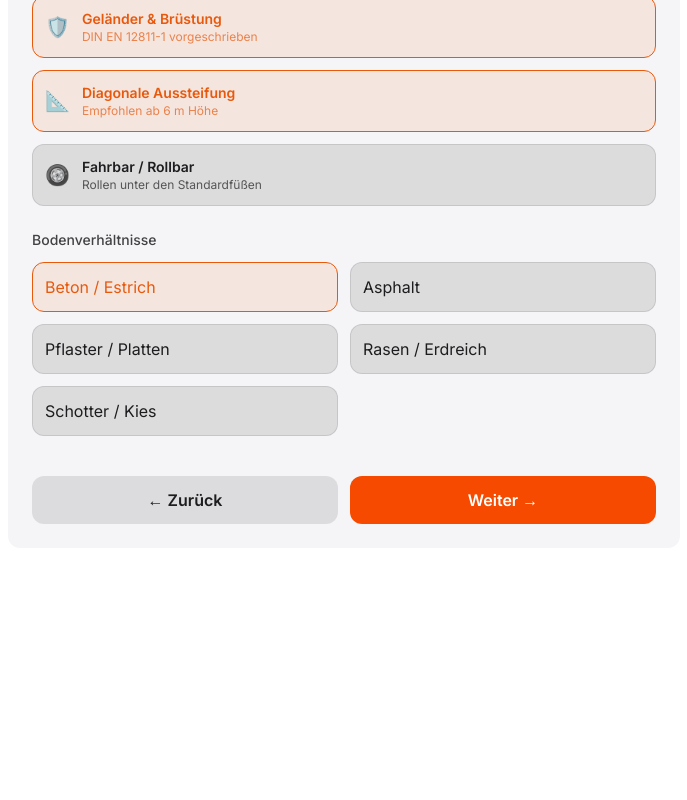
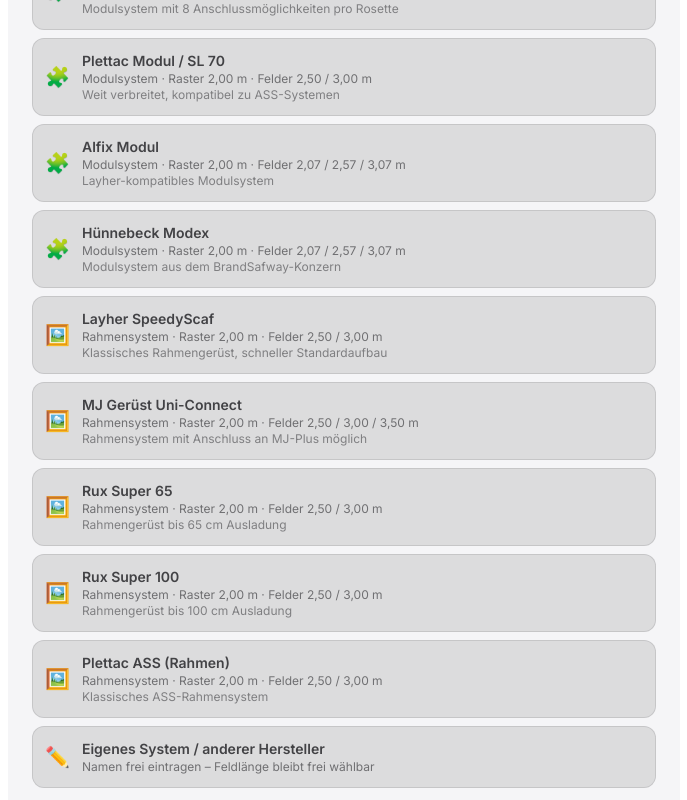
Before and after one commit to A-I-Integration/scaffold-os, a Next.js app: page /aufmass/schritt3 in a window 1280 px wide. Shown: the part 1000-1800 px from the top of the page, without its empty margins (296-983 px from the left). Before the commit the page ends 1572 px from the top, so only its background shows below. Built offline with nearby package versions, Linux system fonts and the light colour scheme; no server answers.

Commit message:
Hersteller-/Gerüstsystem-Auswahl im Aufmaß (Layher, MJ, Plettac u. a.)

```diff
--- a/app/aufmass/schritt3/page.tsx
+++ b/app/aufmass/schritt3/page.tsx
@@ -2,6 +2,7 @@
 
 import { useState, useEffect } from 'react';
 import { useRouter } from 'next/navigation';
+import { GERUEST_SYSTEME, CUSTOM_SYSTEM_ID, findeSystem } from '@/lib/calculations/geruest-systeme';
 
 export default function Schritt3Page() {
   const router = useRouter();
@@ -9,6 +10,8 @@
 
   const [form, setForm] = useState({
     geruesttyp: '',
+    system: '',          // Gerüstsystem-ID aus geruest-systeme.ts ('' = hersteller-neutral, 'custom' = eigenes)
+    customSystem: '',    // Freitext bei system === 'custom'
     feldlange: '3.0',
     belag: 'holz',
     gelander: true,
@@ -102,16 +105,82 @@
           </div>
 
           <div>
+            <label className="block text-sm font-medium mb-1 text-[#424245]">Gerüstsystem / Hersteller (optional)</label>
+            <p className="text-xs text-[#86868b] mb-3">Leer lassen = hersteller-neutral rechnen. Bei Auswahl werden Feldlänge & Bauteil-Bezeichnungen ans System angepasst.</p>
+            <div className="grid grid-cols-1 gap-2">
+              {GERUEST_SYSTEME.map(s => (
+                <button
+                  key={s.id}
+                  onClick={() => setForm({
+                    ...form,
+                    system: form.system === s.id ? '' : s.id,
+                    customSystem: form.system === s.id ? form.customSystem : '',
+                    // Standard-Feldlänge des Systems vorschlagen
+                    feldlange: form.system === s.id ? form.feldlange : String(s.standardFeldlangeM),
+                  })}
+                  className={`p-3 rounded-xl border text-left transition flex items-center gap-3 ${
+                    form.system === s.id
+                      ? 'bg-[#e8590c]/10 border-[#e8590c] text-[#e8590c]'
+                      : 'bg-black/10 border-black/10 text-[#424245] hover:border-black/20'
+                  }`}
+                >
+                  <span className="text-xl">{s.bauart === 'modul' ? '🧩' : '🖼️'}</span>
+                  <div className="flex-1">
+                    <div className="font-semibold text-sm">{s.hersteller} {s.systemName}</div>
+                    <div className="text-xs opacity-70">
+                      {s.bauart === 'modul' ? 'Modulsystem' : 'Rahmensystem'} · Raster {s.rasterHoeheM.toFixed(2).replace('.', ',')} m · Felder {s.feldlangenM.map(f => f.toFixed(2).replace('.', ',')).join(' / ')} m
+                    </div>
+                    <div className="text-xs opacity-60">{s.hinweis}</div>
+                  </div>
+                </button>
+              ))}
+              <button
+                onClick={() => setForm({ ...form, system: form.system === CUSTOM_SYSTEM_ID ? '' : CUSTOM_SYSTEM_ID })}
+                className={`p-3 rounded-xl border text-left transition flex items-center gap-3 ${
+                  form.system === CUSTOM_SYSTEM_ID
+                    ? 'bg-[#e8590c]/10 border-[#e8590c] text-[#e8590c]'
+                    : 'bg-black/10 border-black/10 text-[#424245] hover:border-black/20'
+                }`}
+              >
+                <span className="text-xl">✏️</span>
+                <div className="flex-1">
+                  <div className="font-semibold text-sm">Eigenes System / anderer Hersteller</div>
+                  <div className="text-xs opacity-70">Namen frei eintragen – Feldlänge bleibt frei wählbar</div>
+                </div>
+              </button>
+              {form.system === CUSTOM_SYSTEM_ID && (
+                <input
+                  type="text"
+                  value={form.customSystem}
+                  onChange={(e) => setForm({ ...form, customSystem: e.target.value })}
+                  placeholder="z. B. Altrad, Betco, Gebrauchtes Misch-System …"
+                  className="w-full bg-black/10 border border-black/10 rounded-xl px-4 py-2 text-[#1d1d1f]"
+                />
+              )}
+            </div>
+          </div>
+
+          <div>
             <label className="block text-sm font-medium mb-2 text-[#424245]">Standard-Feldlänge (m)</label>
             <select
               value={form.feldlange}
               onChange={(e) => setForm({...form, feldlange: e.target.value})}
               className="w-full bg-black/10 border border-black/10 rounded-xl px-4 py-2 text-[#1d1d1f]"
             >
-              <option value="2.5">2,50 m</option>
-              <option value="3.0">3,00 m (Standard)</option>
-              <option value="3.5">3,50 m</option>
-              <option value="2.0">2,00 m</option>
+              {(() => {
+                const sys = findeSystem(form.system);
+                const basis = sys ? sys.feldlangenM : [2.0, 2.5, 3.0, 3.5];
+                const werte = [...new Set([...basis.map(String), form.feldlange])].sort((a, b) => parseFloat(a) - parseFloat(b));
+                return werte.map((w) => {
+                  const n = parseFloat(w);
+                  const std = sys && n === sys.standardFeldlangeM;
+                  return (
+                    <option key={w} value={w}>
+                      {n.toFixed(2).replace('.', ',')} m{std ? ' (System-Standard)' : !sys && n === 3.0 ? ' (Standard)' : ''}
+                    </option>
+                  );
+                });
+              })()}
             </select>
           </div>
 
--- /dev/null
+++ b/lib/calculations/geruest-systeme.ts
@@ -0,0 +1,174 @@
+// ============================================================
+// lib/calculations/geruest-systeme.ts
+// SCAFFOLD OS – Gerüstsysteme / Hersteller-Datenbank
+// ============================================================
+// Voreingestellte Systeme der gängigen Hersteller mit ihren
+// echten Systemmaßen (Rasterhöhe, Standard-Feldlängen,
+// Rahmenbreiten). Der Kunde kann zusätzlich ein eigenes
+// System frei eintragen ("custom").
+//
+// Hinweis zu Maßen: Modulsysteme arbeiten fast alle mit einem
+// 2,00-m-Höhenraster; Rahmensysteme (SpeedyScaf, Super 65/100,
+// Uni-Connect) ebenfalls 2,00 m. Feldlängen sind die
+// jeweiligen Standard-Belagslängen.
+// ============================================================
+
+export type SystemBauart = 'modul' | 'rahmen' | 'custom';
+
+export interface GeruestSystem {
+  id: string;
+  hersteller: string;          // z. B. "Layher"
+  systemName: string;          // z. B. "Allround (Stahl)"
+  bauart: SystemBauart;
+  rasterHoeheM: number;        // Höhenraster (i. d. R. 2,00 m)
+  feldlangenM: number[];       // verfügbare Standard-Feldlängen
+  standardFeldlangeM: number;  // empfohlene Standard-Feldlänge
+  rahmenBreitenM: number[];    // Gerüstbreiten (0,73 / 1,09 / 1,40)
+  hinweis: string;             // Kurzinfo für die Auswahl
+}
+
+export const GERUEST_SYSTEME: GeruestSystem[] = [
+  // ─── Modulsysteme ───
+  {
+    id: 'layher-allround',
+    hersteller: 'Layher',
+    systemName: 'Allround (Stahl)',
+    bauart: 'modul',
+    rasterHoeheM: 2.0,
+    feldlangenM: [2.07, 2.57, 3.07],
+    standardFeldlangeM: 2.57,
+    rahmenBreitenM: [0.73, 1.09],
+    hinweis: 'Marktführer-Modulsystem, keilbolzenloses Aufsteckprinzip',
+  },
+  {
+    id: 'layher-allround-alu',
+    hersteller: 'Layher',
+    systemName: 'Allround Alu',
+    bauart: 'modul',
+    rasterHoeheM: 2.0,
+    feldlangenM: [2.07, 2.57, 3.07],
+    standardFeldlangeM: 2.57,
+    rahmenBreitenM: [0.73, 1.09],
+    hinweis: 'Leichter als Stahl, schneller Auf-/Abbau',
+  },
+  {
+    id: 'mj-plus',
+    hersteller: 'MJ Gerüst',
+    systemName: 'MJ-Plus',
+    bauart: 'modul',
+    rasterHoeheM: 2.0,
+    feldlangenM: [2.5, 3.0],
+    standardFeldlangeM: 3.0,
+    rahmenBreitenM: [0.73, 1.09],
+    hinweis: 'Modulsystem mit 8 Anschlussmöglichkeiten pro Rosette',
+  },
+  {
+    id: 'plettac-sl70',
+    hersteller: 'Plettac',
+    systemName: 'Modul / SL 70',
+    bauart: 'modul',
+    rasterHoeheM: 2.0,
+    feldlangenM: [2.5, 3.0],
+    standardFeldlangeM: 3.0,
+    rahmenBreitenM: [0.7, 1.0],
+    hinweis: 'Weit verbreitet, kompatibel zu ASS-Systemen',
+  },
+  {
+    id: 'alfix-modul',
+    hersteller: 'Alfix',
+    systemName: 'Modul',
+    bauart: 'modul',
+    rasterHoeheM: 2.0,
+    feldlangenM: [2.07, 2.57, 3.07],
+    standardFeldlangeM: 2.57,
+    rahmenBreitenM: [0.73, 1.09],
+    hinweis: 'Layher-kompatibles Modulsystem',
+  },
+  {
+    id: 'huennebeck-modex',
+    hersteller: 'Hünnebeck',
+    systemName: 'Modex',
+    bauart: 'modul',
+    rasterHoeheM: 2.0,
+    feldlangenM: [2.07, 2.57, 3.07],
+    standardFeldlangeM: 2.57,
+    rahmenBreitenM: [0.73, 1.09],
+    hinweis: 'Modulsystem aus dem BrandSafway-Konzern',
+  },
+
+  // ─── Rahmensysteme (Stahlrahmen-Gerüste) ───
+  {
+    id: 'layher-speedyscaf',
+    hersteller: 'Layher',
+    systemName: 'SpeedyScaf',
+    bauart: 'rahmen',
+    rasterHoeheM: 2.0,
+    feldlangenM: [2.5, 3.0],
+    standardFeldlangeM: 3.0,
+    rahmenBreitenM: [0.73],
+    hinweis: 'Klassisches Rahmengerüst, schneller Standardaufbau',
+  },
+  {
+    id: 'mj-uniconnect',
+    hersteller: 'MJ Gerüst',
+    systemName: 'Uni-Connect',
+    bauart: 'rahmen',
+    rasterHoeheM: 2.0,
+    feldlangenM: [2.5, 3.0, 3.5],
+    standardFeldlangeM: 3.0,
+    rahmenBreitenM: [0.73],
+    hinweis: 'Rahmensystem mit Anschluss an MJ-Plus möglich',
+  },
+  {
+    id: 'rux-super65',
+    hersteller: 'Rux',
+    systemName: 'Super 65',
+    bauart: 'rahmen',
+    rasterHoeheM: 2.0,
+    feldlangenM: [2.5, 3.0],
+    standardFeldlangeM: 3.0,
+    rahmenBreitenM: [0.73],
+    hinweis: 'Rahmengerüst bis 65 cm Ausladung',
+  },
+  {
+    id: 'rux-super100',
+    hersteller: 'Rux',
+    systemName: 'Super 100',
+    bauart: 'rahmen',
+    rasterHoeheM: 2.0,
+    feldlangenM: [2.5, 3.0],
+    standardFeldlangeM: 3.0,
+    rahmenBreitenM: [1.0],
+    hinweis: 'Rahmengerüst bis 100 cm Ausladung',
+  },
+  {
+    id: 'plettac-ass',
+    hersteller: 'Plettac',
+    systemName: 'ASS (Rahmen)',
+    bauart: 'rahmen',
+    rasterHoeheM: 2.0,
+    feldlangenM: [2.5, 3.0],
+    standardFeldlangeM: 3.0,
+    rahmenBreitenM: [0.7],
+    hinweis: 'Klassisches ASS-Rahmensystem',
+  },
+];
+
+// Eigenes System (Freitext) – wird im Formular separat abgefragt
+export const CUSTOM_SYSTEM_ID = 'custom';
+
+export function findeSystem(id: string | undefined): GeruestSystem | null {
+  if (!id || id === CUSTOM_SYSTEM_ID) return null;
+  return GERUEST_SYSTEME.find((s) => s.id === id) ?? null;
+}
+
+// Anzeigename für Zusammenfassung / Angebot, z. B. "Layher Allround (Stahl)"
+export function systemAnzeigename(
+  systemId: string | undefined,
+  customName?: string
+): string | null {
+  if (!systemId) return null;
+  if (systemId === CUSTOM_SYSTEM_ID) return customName?.trim() || 'Eigenes System';
+  const s = findeSystem(systemId);
+  return s ? `${s.hersteller} ${s.systemName}` : null;
+}
--- a/types/scaffold.ts
+++ b/types/scaffold.ts
@@ -138,6 +138,7 @@
   deckingType: DeckingType;
   fieldLengthM: number;
   groundType: GroundType;
+  manufacturer?: string; // z. B. "Layher Allround (Stahl)" – leer = hersteller-neutral
 
   // Schritt 4
   anchorType: AnchorType;
```
Also changed, not shown: app/aufmass/schritt6/page.tsx (+13 -6 lines).
